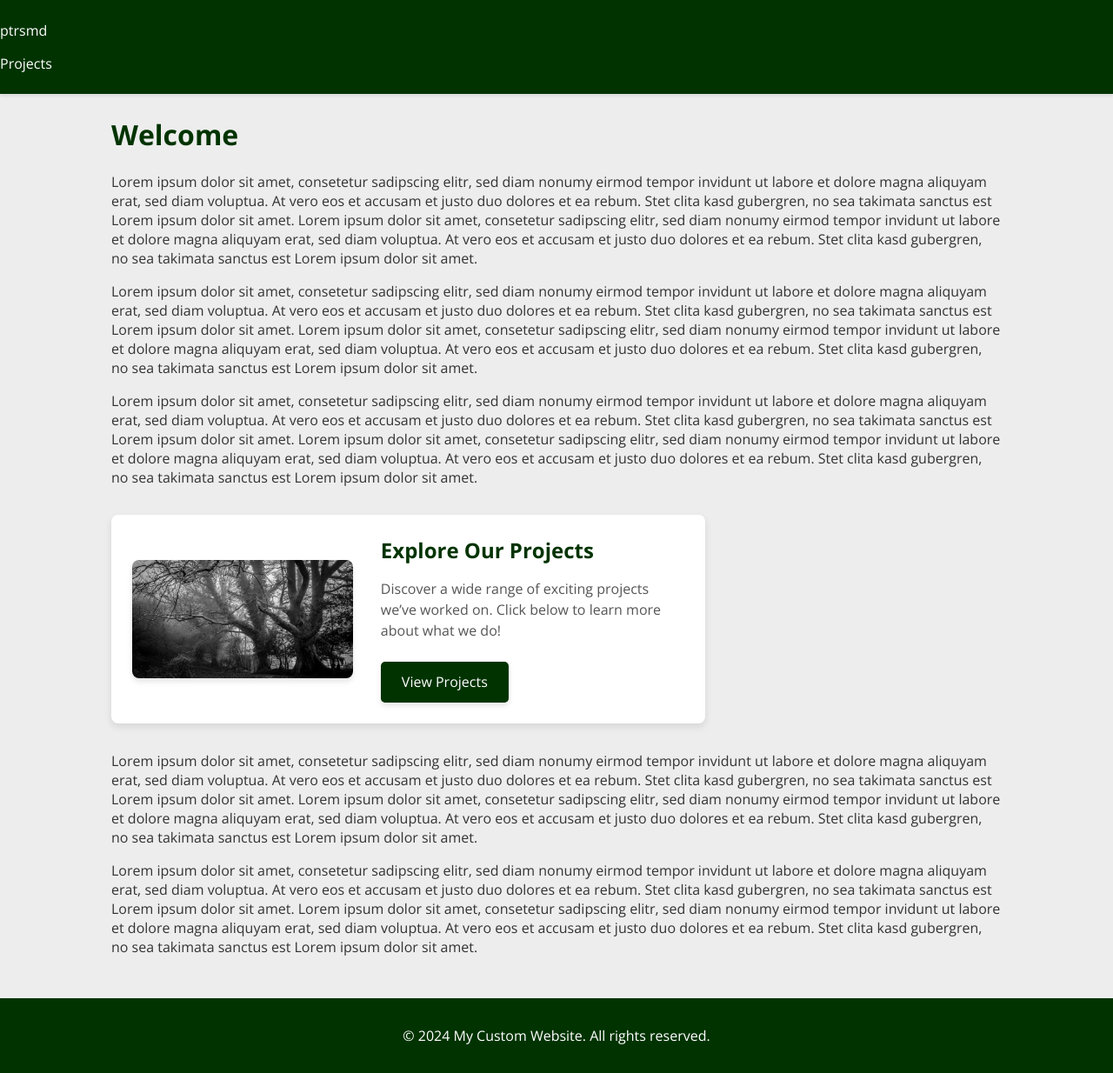
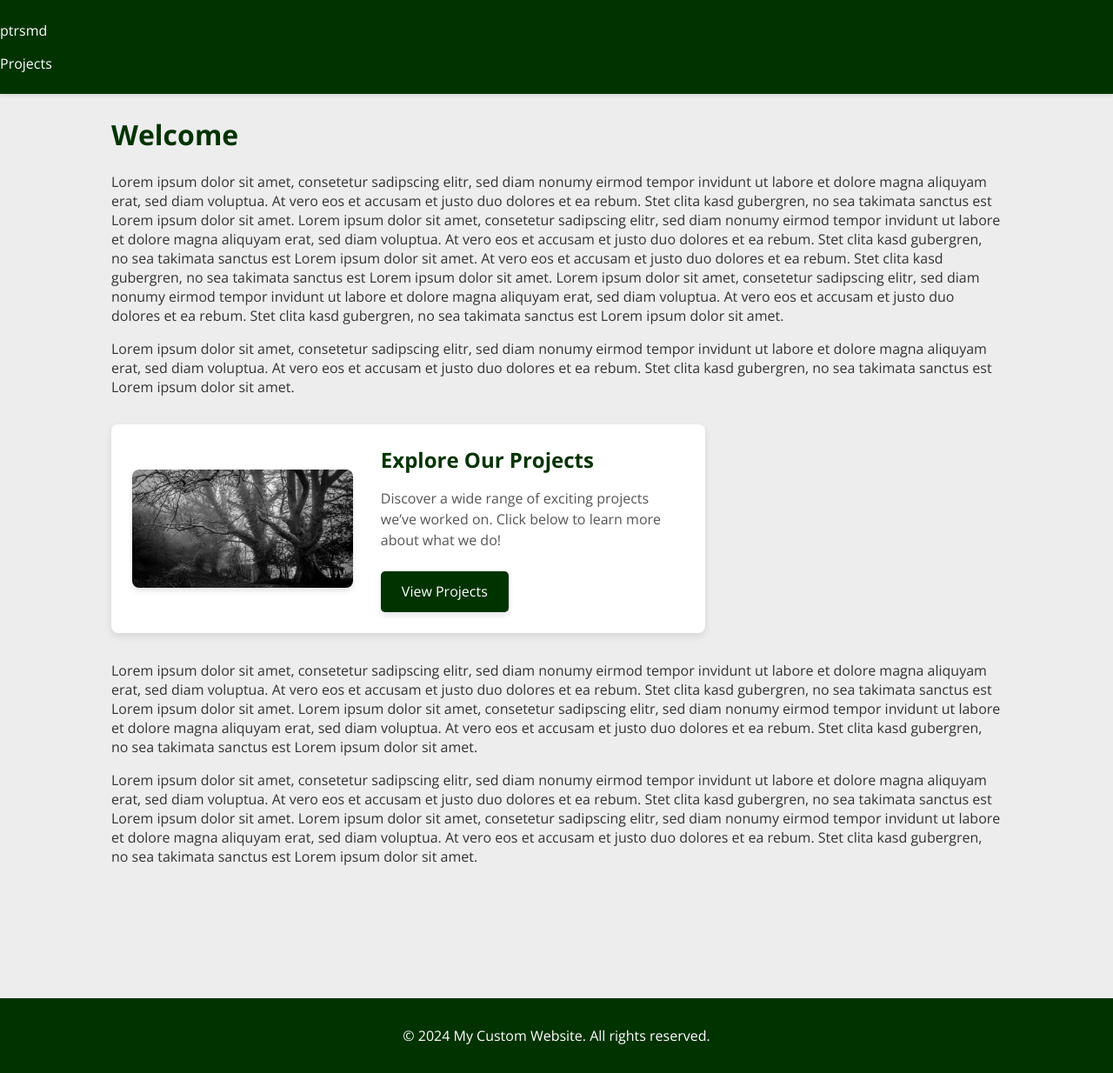
Before and after one commit to schminho/schminho.github.io, a Jekyll site: the page built from index.md, in a window 1280 px wide and 1234 px high. Shown: the whole window at 87% size. Built offline with Jekyll 4.4.1, drawn with Linux system fonts in a browser that asks for light colours.

Commit message:
Update index.md

```diff
--- a/index.md
+++ b/index.md
@@ -5,11 +5,9 @@
 
 # Welcome
 
-Lorem ipsum dolor sit amet, consetetur sadipscing elitr, sed diam nonumy eirmod tempor invidunt ut labore et dolore magna aliquyam erat, sed diam voluptua. At vero eos et accusam et justo duo dolores et ea rebum. Stet clita kasd gubergren, no sea takimata sanctus est Lorem ipsum dolor sit amet. Lorem ipsum dolor sit amet, consetetur sadipscing elitr, sed diam nonumy eirmod tempor invidunt ut labore et dolore magna aliquyam erat, sed diam voluptua. At vero eos et accusam et justo duo dolores et ea rebum. Stet clita kasd gubergren, no sea takimata sanctus est Lorem ipsum dolor sit amet.
+Lorem ipsum dolor sit amet, consetetur sadipscing elitr, sed diam nonumy eirmod tempor invidunt ut labore et dolore magna aliquyam erat, sed diam voluptua. At vero eos et accusam et justo duo dolores et ea rebum. Stet clita kasd gubergren, no sea takimata sanctus est Lorem ipsum dolor sit amet. Lorem ipsum dolor sit amet, consetetur sadipscing elitr, sed diam nonumy eirmod tempor invidunt ut labore et dolore magna aliquyam erat, sed diam voluptua. At vero eos et accusam et justo duo dolores et ea rebum. Stet clita kasd gubergren, no sea takimata sanctus est Lorem ipsum dolor sit amet. At vero eos et accusam et justo duo dolores et ea rebum. Stet clita kasd gubergren, no sea takimata sanctus est Lorem ipsum dolor sit amet. Lorem ipsum dolor sit amet, consetetur sadipscing elitr, sed diam nonumy eirmod tempor invidunt ut labore et dolore magna aliquyam erat, sed diam voluptua. At vero eos et accusam et justo duo dolores et ea rebum. Stet clita kasd gubergren, no sea takimata sanctus est Lorem ipsum dolor sit amet.
 
-Lorem ipsum dolor sit amet, consetetur sadipscing elitr, sed diam nonumy eirmod tempor invidunt ut labore et dolore magna aliquyam erat, sed diam voluptua. At vero eos et accusam et justo duo dolores et ea rebum. Stet clita kasd gubergren, no sea takimata sanctus est Lorem ipsum dolor sit amet. Lorem ipsum dolor sit amet, consetetur sadipscing elitr, sed diam nonumy eirmod tempor invidunt ut labore et dolore magna aliquyam erat, sed diam voluptua. At vero eos et accusam et justo duo dolores et ea rebum. Stet clita kasd gubergren, no sea takimata sanctus est Lorem ipsum dolor sit amet.
-
-Lorem ipsum dolor sit amet, consetetur sadipscing elitr, sed diam nonumy eirmod tempor invidunt ut labore et dolore magna aliquyam erat, sed diam voluptua. At vero eos et accusam et justo duo dolores et ea rebum. Stet clita kasd gubergren, no sea takimata sanctus est Lorem ipsum dolor sit amet. Lorem ipsum dolor sit amet, consetetur sadipscing elitr, sed diam nonumy eirmod tempor invidunt ut labore et dolore magna aliquyam erat, sed diam voluptua. At vero eos et accusam et justo duo dolores et ea rebum. Stet clita kasd gubergren, no sea takimata sanctus est Lorem ipsum dolor sit amet.
+Lorem ipsum dolor sit amet, consetetur sadipscing elitr, sed diam nonumy eirmod tempor invidunt ut labore et dolore magna aliquyam erat, sed diam voluptua. At vero eos et accusam et justo duo dolores et ea rebum. Stet clita kasd gubergren, no sea takimata sanctus est Lorem ipsum dolor sit amet.
 
 {% raw %}
 <section class="teaser">
```
